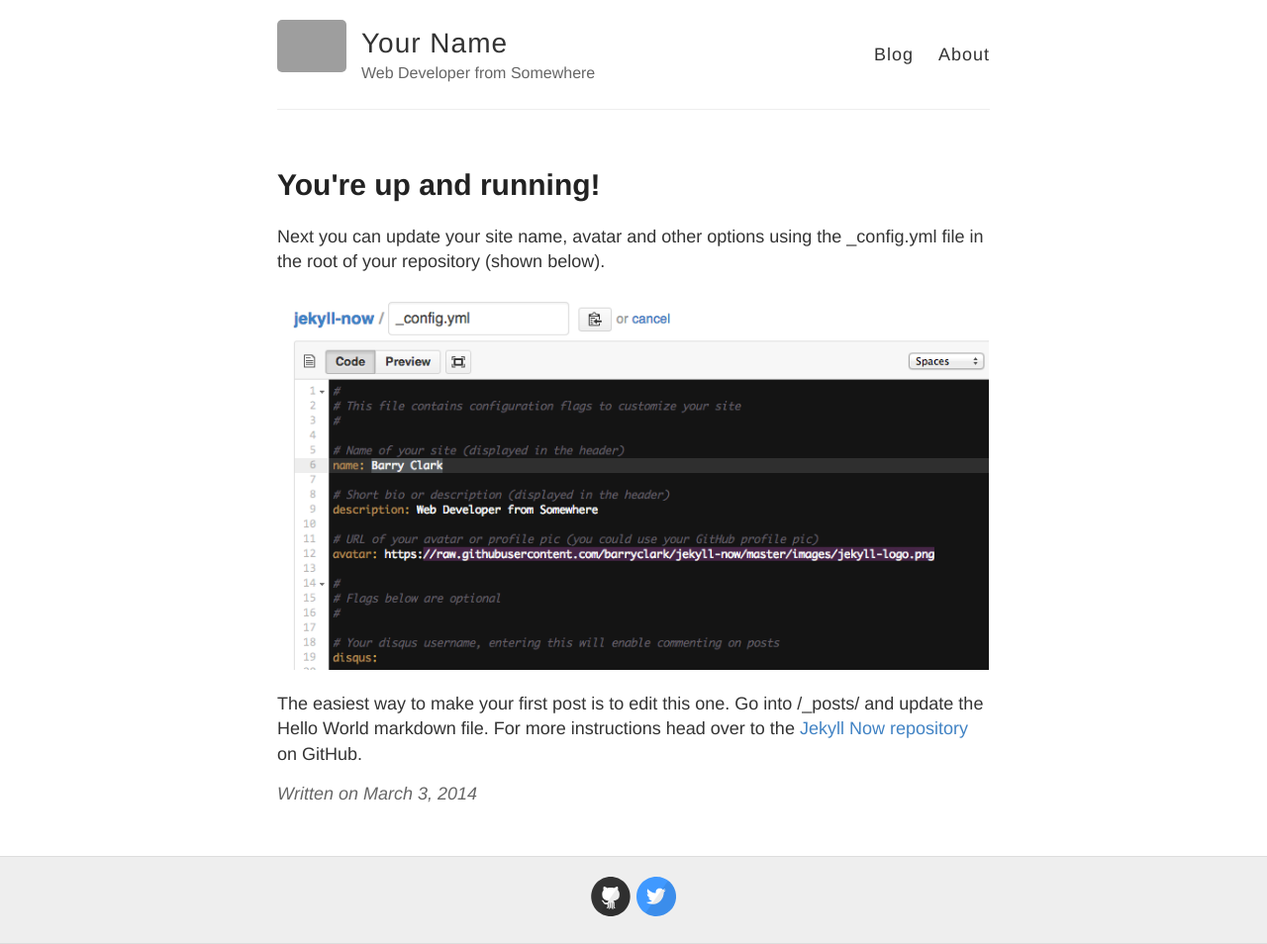
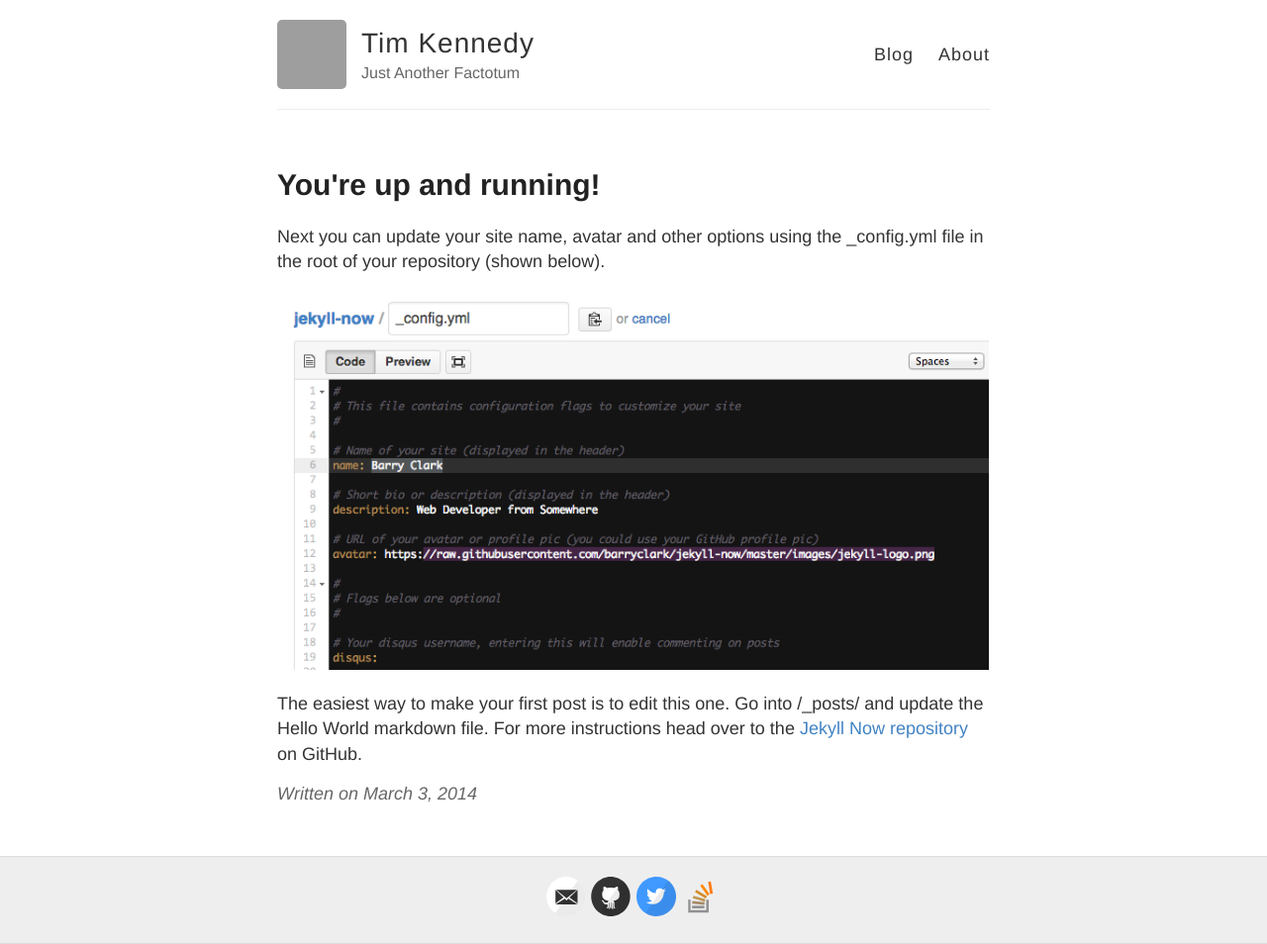
Before and after one commit to tksunw/tksunw.github.io, a Jekyll site: the page built from _posts/2014-3-3-Hello-World.md, in a window 1280 px wide. Shown: the whole page at 99% size. Built offline with Jekyll 4.4.1, drawn with Linux system fonts in a browser that asks for light colours; grey boxes are pictures that could not be loaded.

Commit message:
updating new config

```diff
--- a/_config.yml
+++ b/_config.yml
@@ -3,13 +3,13 @@
 #
 
 # Name of your site (displayed in the header)
-name: Your Name
+name: Tim Kennedy
 
 # Short bio or description (displayed in the header)
-description: Web Developer from Somewhere
+description: Just Another Factotum
 
 # URL of your avatar or profile pic (you could use your GitHub profile pic)
-avatar: https://raw.githubusercontent.com/barryclark/jekyll-now/master/images/jekyll-logo.png
+avatar: https://www.gravatar.com/avatar/f31bc49f161f29822680069fde3da80c?s=256&d=identicon&r=PG
 
 #
 # Flags below are optional
@@ -18,18 +18,15 @@ avatar: https://raw.githubusercontent.com/barryclark/jekyll-now/master/images/je
 # Includes an icon in the footer for each username you enter
 footer-links:
   dribbble:
-  email:
+  email: tim@timkennedy.net
   facebook:
   flickr:
-  github: barryclark/jekyll-now
+  github: tksunw
   instagram:
   linkedin:
   pinterest:
-  rss: # just type anything here for a working RSS icon
-  twitter: jekyllrb
-  stackoverflow: # your stackoverflow profile, e.g. "users/50476/bart-kiers"
-  youtube: # channel/<your_long_string> or user/<user-name>
-  googleplus: # anything in your profile username that comes after plus.google.com/
+  twitter: tksunw
+  stackoverflow: users/5699/tim-kennedy
 
 
 # Enter your Disqus shortname (not your username) to enable commenting on posts
@@ -41,7 +38,7 @@ google_analytics:
 
 # Your website URL (e.g. http://barryclark.github.io or http://www.barryclark.co)
 # Used for Sitemap.xml and your RSS feed
-url:
+  url: https://tksunw.github.io
 
 # If you're hosting your site at a Project repository on GitHub pages
 # (http://yourusername.github.io/repository-name)
```
